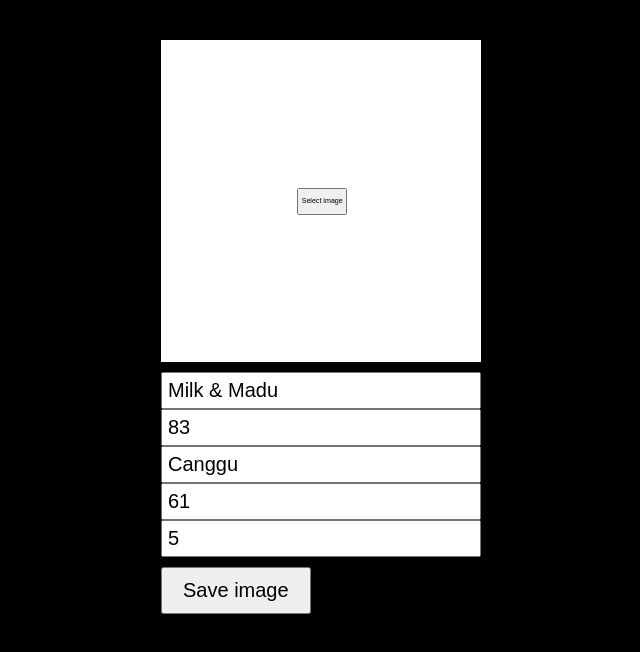
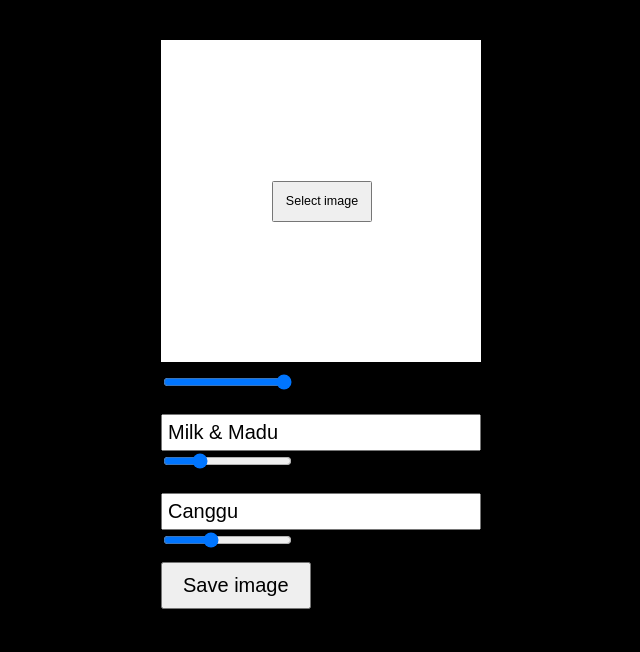
Before and after one commit to maslaknikolai/morkovvna-preview-builder, a Vue app: page / in a window 1280 px wide. Shown: the top 652 px of the page, without its empty margins (319-959 px from the left). Built offline with nearby package versions, Linux system fonts and the light colour scheme.

Commit message:
better controls

```diff
--- a/public/index.html
+++ b/public/index.html
@@ -3,7 +3,7 @@
   <head>
     <meta charset="utf-8">
     <meta http-equiv="X-UA-Compatible" content="IE=edge">
-    <meta name="viewport" content="width=device-width; initial-scale=1; user-scalable=no;">
+    <meta name="viewport" content="width=device-width, initial-scale=1, maximum-scale=1,user-scalable=0">
     <link rel="icon" href="<%= BASE_URL %>favicon.ico">
     <link rel="preconnect" href="https://fonts.googleapis.com">
     <link rel="preconnect" href="https://fonts.gstatic.com" crossorigin>
--- a/src/App.vue
+++ b/src/App.vue
@@ -12,25 +12,21 @@
           :titleSize="titleSize"
           :location="location"
           :locationSize="locationSize"
-          :rating="rating"
+          :rating="Number(rating)"
         />
       </div>
     </div>
 
     <div class="fields">
+      <input type="range" min="1" max="5" v-model="rating">
+
       <input
         placeholder="Title"
         type="text"
         class="field"
         v-model="title"
       />
-
-      <input
-        placeholder="Title size"
-        type="number"
-        class="field"
-        v-model="titleSize"
-      />
+      <input type="range" min="140" max="320" v-model="titleSize">
 
       <input
         placeholder="Location"
@@ -39,21 +35,7 @@
         v-model="location"
       />
 
-      <input
-        placeholder="Location size"
-        type="number"
-        class="field"
-        v-model="locationSize"
-      />
-
-      <input
-        placeholder="Rating"
-        type="number"
-        class="field"
-        max="5"
-        min="1"
-        v-model="rating"
-      />
+      <input type="range" min="80" max="220" v-model="locationSize">
 
       <button
         @click="saveImage()"
@@ -85,9 +67,9 @@ export default defineComponent({
     }
 
     const title = ref('Milk & Madu')
-    const titleSize = ref(83)
+    const titleSize = ref(186)
     const location = ref('Canggu')
-    const locationSize = ref(61)
+    const locationSize = ref(130)
     const rating = ref(5)
 
     const resultEl = ref<HTMLElement | null>(null)
@@ -140,9 +122,9 @@ html, body {
 }
 
 .result {
-  width: 600px;
-  height: 600px;
-  zoom: 0.534;
+  width: 1280px;
+  height: 1280px;
+  zoom: 0.25;
   position: relative;
 }
 
@@ -155,9 +137,11 @@ html, body {
   width: 100%;
   padding: 5px;
   font-size: 20px;
+  margin-top: 20px;
 }
 
 .main-button {
+  display: block;
   padding: 10px 20px;
   margin-top: 10px;
   font-size: 20px;
--- a/src/components/BrandElements.vue
+++ b/src/components/BrandElements.vue
@@ -75,7 +75,7 @@ export default defineComponent({
   width: 100%;
   height: 60%;
   background: rgba(#000, .5);
-  padding: 40px;
+  padding: 80px;
 }
 
 .title {
--- a/src/components/ImageSelect.vue
+++ b/src/components/ImageSelect.vue
@@ -123,10 +123,10 @@ export default defineComponent({
   display: flex;
   justify-content: center;
   align-items: center;
-  height: 600px;
+  height: 100%;
   background-size: 100%;
   background-repeat: no-repeat;
-  width: 600px;
+  width: 100%;
 }
 
 .file-input {
@@ -134,6 +134,7 @@ export default defineComponent({
 }
 
 .select-button {
-  height: 50px;
+  font-size: 50px;
+  padding: 50px;
 }
 </style>
```
Also changed, not shown: src/assets/carrot.png, src/assets/location.png.
